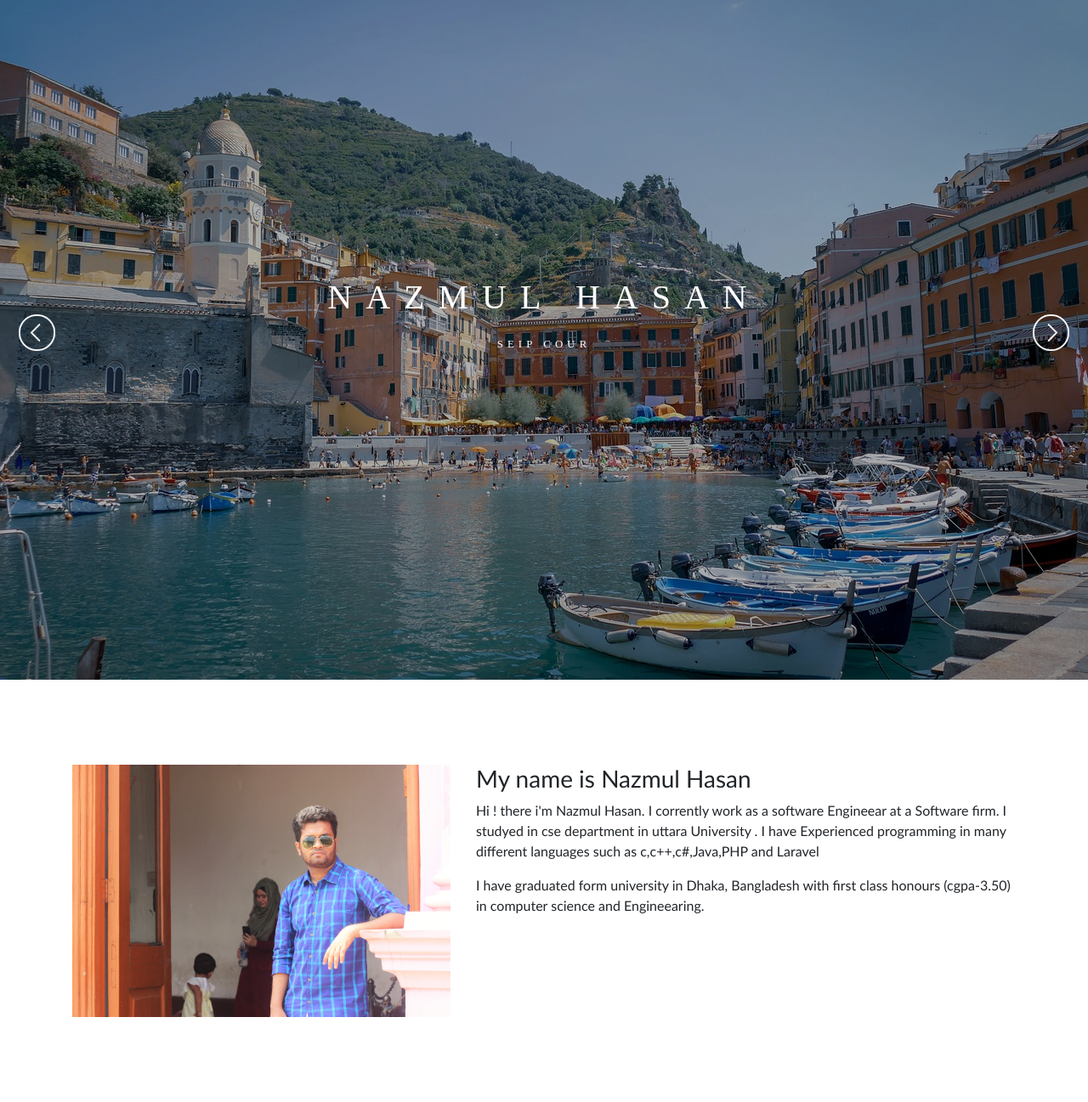
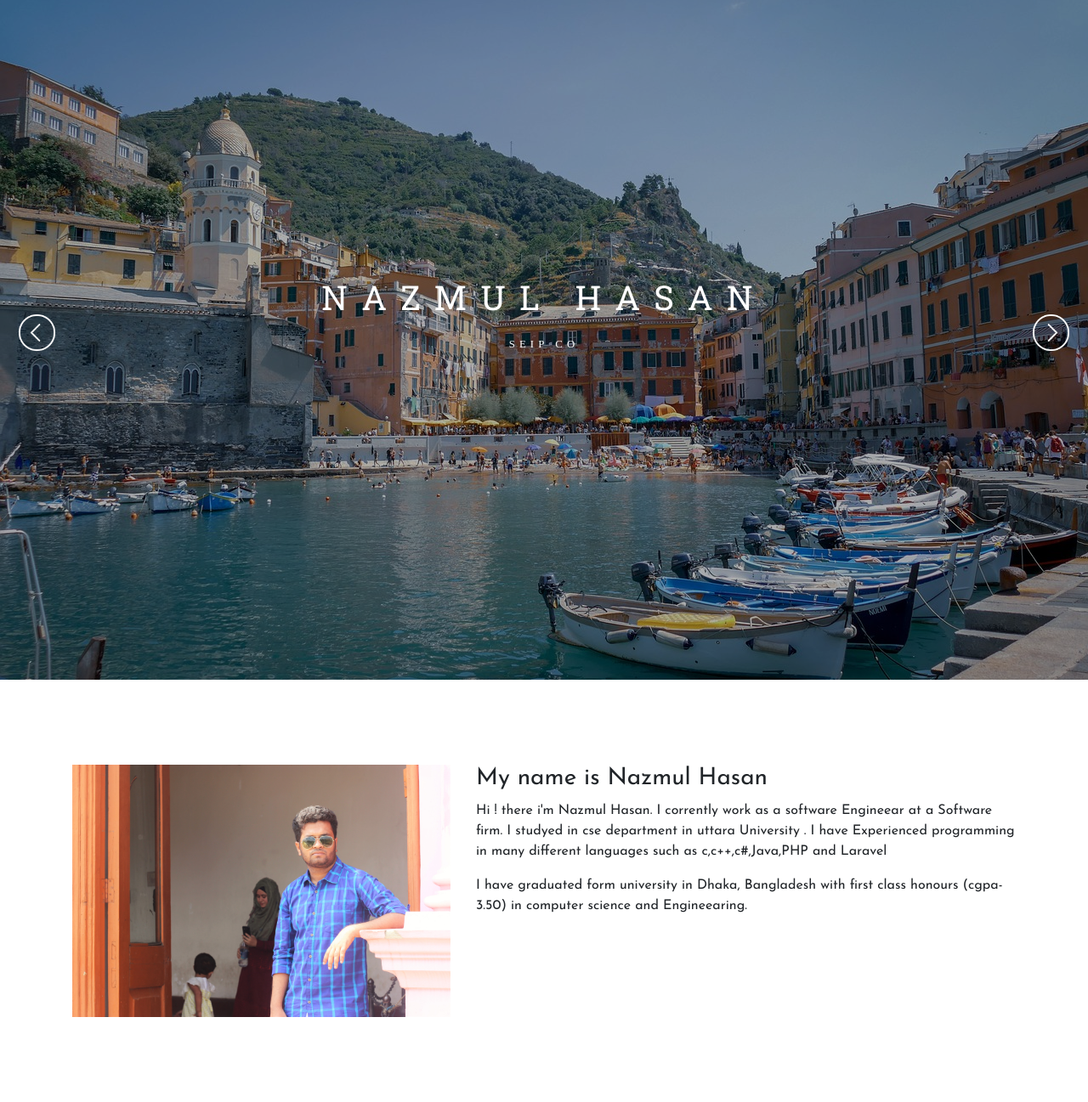
Before and after one commit to Nazmul8536/Online_Shopping_System_academic, a PHP site: page / in a window 1280 px wide. Shown: the whole page at 85% size. Run offline with PHP 8.4, Linux system fonts and the light colour scheme.

Commit message:
font change in about and superSlider part

```diff
--- a/css/style.css
+++ b/css/style.css
@@ -5,6 +5,7 @@
 Website Link: nazmulhasan24.com
 Github Link: Github.com/Nazmul8536
 */
+@import url('https://fonts.googleapis.com/css?family=Josefin+Sans|Roboto+Slab&display=swap');
 /* slider section css */
 
 .slides-navigation a.prev,
@@ -45,7 +46,7 @@
     color:#fff;
     font-size: 2.5em;
     letter-spacing: .4em;
-    font-family: 'Times New Roman', Times, serif;
+    font-family: 'Roboto Slab', serif;
     text-transform: uppercase;
 
 }div.textMassage div.heading p.heading_sub{
@@ -65,5 +66,5 @@
 }
 .aboutSection h3,
 .aboutSection p{
-    font-family: 'Gill Sans', 'Gill Sans MT', Calibri, 'Trebuchet MS', sans-serif;
+    font-family: 'Josefin Sans', sans-serif;
 }
--- a/js/main.js
+++ b/js/main.js
@@ -8,7 +8,7 @@
     // typeJs plugin
     var typed = new Typed(".typed", {
         // Waits 1000ms after typing "First"
-        strings: ["Web Designer.", "Web Developer.","Bitm Courses.","SEIP Courses.","PHP Developer","Laravel Developer","Javascript"],
+        strings: ["Web Designer.", "Web Developer.","Bitm Courses.","SEIP Courses.","PHP Developer.","Laravel Developer","Javascript"],
         'loop':true,
         'smartBackspace':true,
         'backSpeed':70,
```
